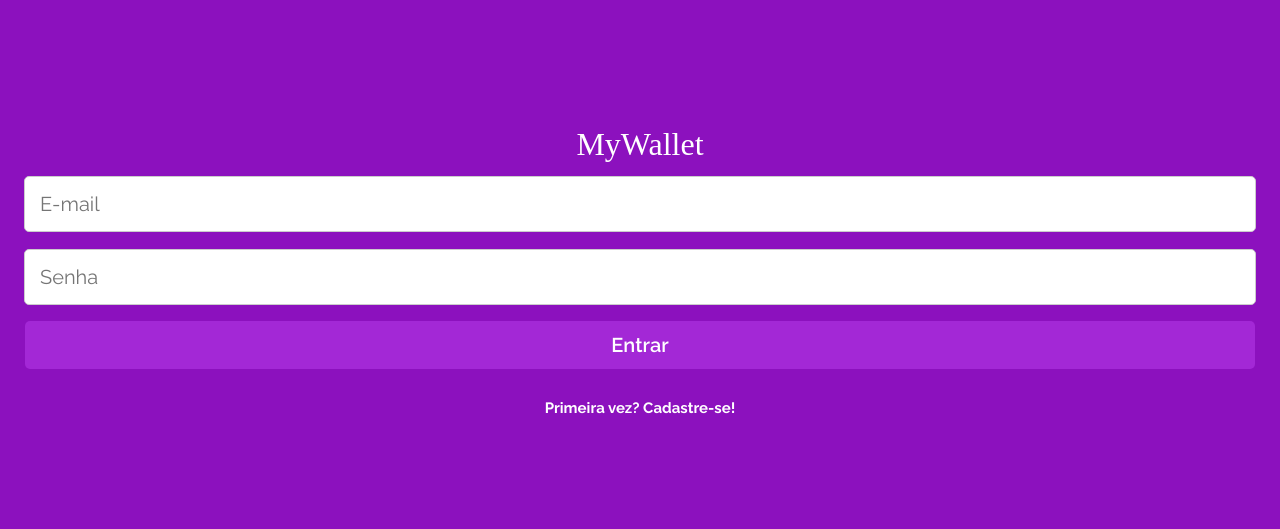
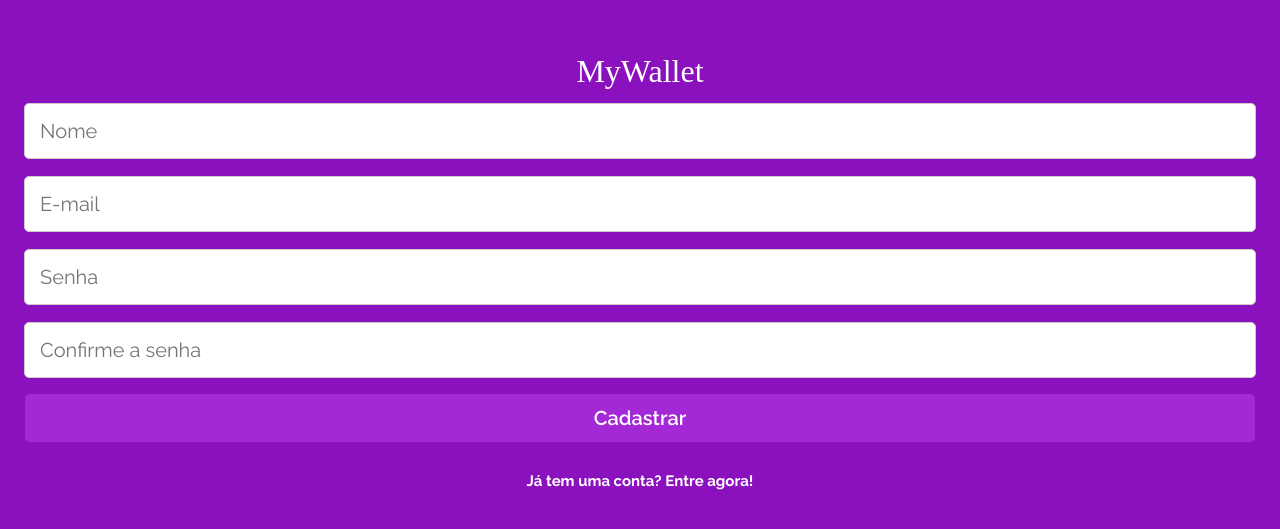
Before and after one commit to thomasleick/projeto14-mywallet-front, a React (Create React App) app: page /cadastro in a window 1280 px wide. Before the commit this address led to /. Shown: the part 153-682 px from the top of the page. Built offline with nearby package versions, Linux system fonts and the light colour scheme; no server answers; a web font is replaced by a local one.

Commit message:
SignUp page 100%

```diff
--- a/src/components/AuthRoute.js
+++ b/src/components/AuthRoute.js
@@ -6,7 +6,7 @@ export default function AuthRoute() {
     const navigate = useNavigate();
     const { auth } = useAuth();
     useEffect(() => {
-        if (auth) {
+        if (auth?.accessToken) {
             navigate('/home');
         }
     }, [])
--- a/src/pages/SignInPage.js
+++ b/src/pages/SignInPage.js
@@ -75,7 +75,7 @@ export default function SignInPage() {
         <button>Entrar</button>
       </form>
 
-      <Link to="/signup">Primeira vez? Cadastre-se!</Link>
+      <Link to="/cadastro">Primeira vez? Cadastre-se!</Link>
     </SingInContainer>
   );
 }
--- a/src/pages/SignUpPage.js
+++ b/src/pages/SignUpPage.js
@@ -1,20 +1,98 @@
-import { Link } from "react-router-dom"
-import styled from "styled-components"
-import MyWalletLogo from "../components/MyWalletLogo"
+import { Link, useNavigate, useLocation } from 'react-router-dom';
+import styled from "styled-components";
+import MyWalletLogo from "../components/MyWalletLogo";
+import { useState } from "react";
+import axios from '../api/axios';
+const REGISTER_URL = '/register';
 
 export default function SignUpPage() {
+
+  const [name, setName] = useState("")
+  const [email, setEmail] = useState("")
+  const [pwd, setPwd] = useState("")
+  const [confirmPwd, setConfirmPwd] = useState("")
+  const navigate = useNavigate();
+  const location = useLocation();
+  const from = location.state?.from?.pathname || "/home";
+
+  const checkPwd = () => { return pwd === confirmPwd }
+
+  const handleSubmit = async (event) => {
+    event.preventDefault()
+
+    if (!checkPwd()) {
+      setPwd("");
+      setConfirmPwd("");
+      return alert("As senhas digitadas não conferem...");
+    }
+
+    try {
+      await axios.post(REGISTER_URL,
+        JSON.stringify({ name, email, pwd }),
+        {
+          headers: { 'Content-Type': 'application/json' },
+          withCredentials: true
+        }
+      );
+      console.log('Signed Up!!!')
+      navigate(from, { replace: true });
+    } catch (err) {
+      if (!err?.response) {
+        console.log('No Server Response');
+      } else if (err.response?.status === 400) {
+        console.log('Missing Name, Email or Password');
+      } else if (err.response?.status === 401) {
+        console.log('Unauthorized');
+      } else if (err.response?.status === 409) {
+        console.log('Conflict');
+      } else {
+        console.log('Register Failed');
+      }
+    }
+  }
+
   return (
     <SingUpContainer>
-      <form>
+      <form onSubmit={handleSubmit}>
         <MyWalletLogo />
-        <input placeholder="Nome" type="text" />
-        <input placeholder="E-mail" type="email" />
-        <input placeholder="Senha" type="password" autocomplete="new-password" />
-        <input placeholder="Confirme a senha" type="password" autocomplete="new-password" />
+        <input
+          placeholder="Nome"
+          type="text"
+          value={name}
+          minLength={1}
+          onChange={(e) => setName(e.target.value)}
+          required
+        />
+        <input
+          placeholder="E-mail"
+          type="email"
+          pattern="^[^\s@]+@[^\s@]+\.[^\s@]{2,}$"
+          value={email}
+          onChange={(e) => setEmail(e.target.value)}
+          required
+        />
+        <input
+          placeholder="Senha"
+          type="password"
+          autoComplete="new-password"
+          value={pwd}
+          onChange={(e) => setPwd(e.target.value)}
+          minLength={3}
+          required
+        />
+        <input
+          placeholder="Confirme a senha"
+          type="password"
+          autoComplete="new-password"
+          value={confirmPwd}
+          onChange={(e) => setConfirmPwd(e.target.value)}
+          minLength={3}
+          required
+        />
         <button>Cadastrar</button>
       </form>
 
-      <Link>
+      <Link to="/">
         Já tem uma conta? Entre agora!
       </Link>
     </SingUpContainer>
```
